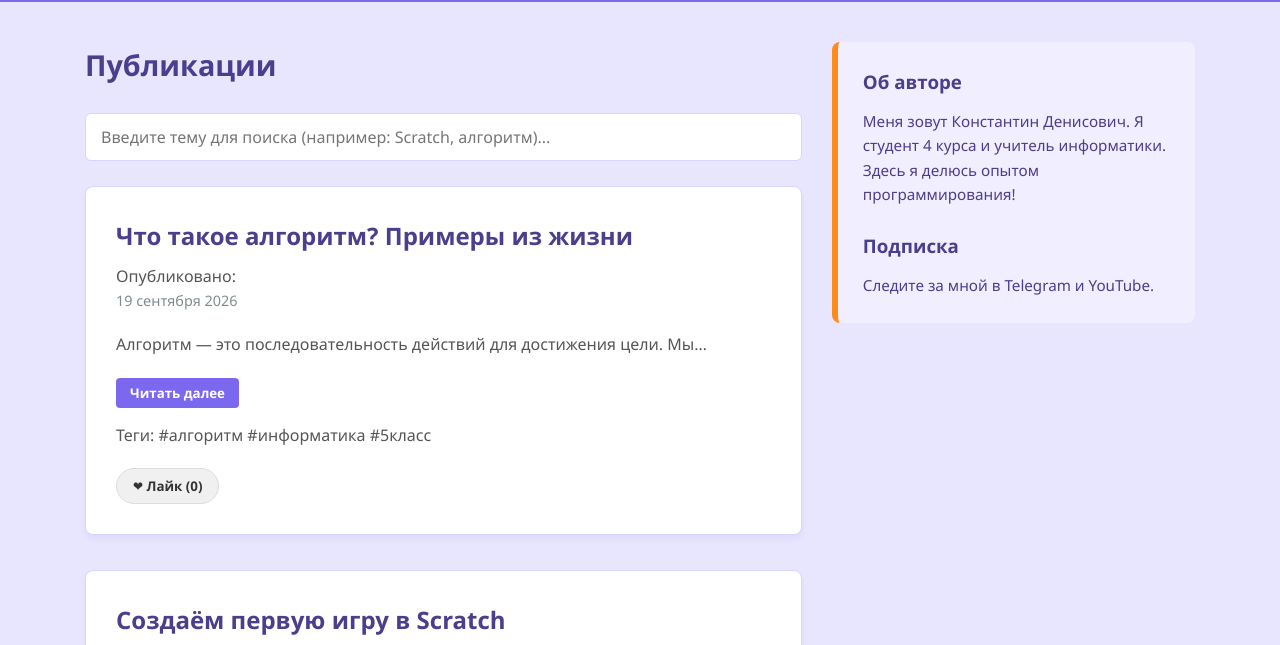
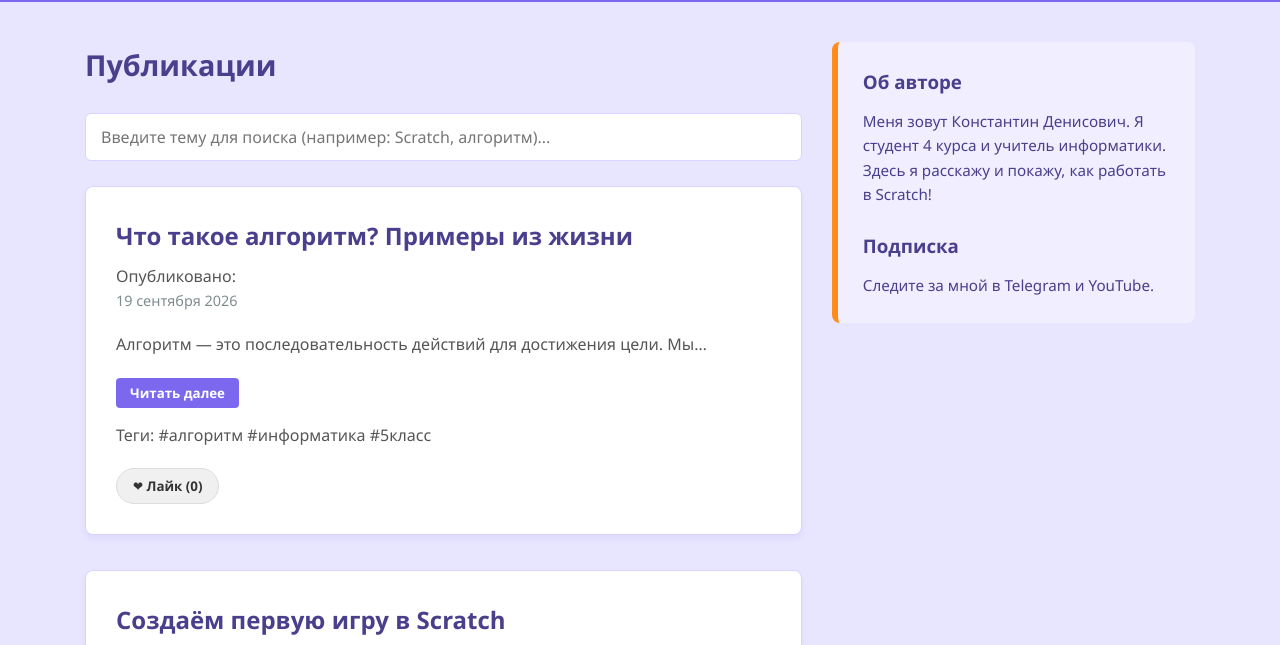
Before and after one commit to Konstantin-Dorskiy/WEB, a plain HTML site: page index.html in a window 1280 px wide. Shown: the part 130-775 px from the top of the page. Drawn offline with Linux system fonts and the light colour scheme.

Commit message:
Итог

```diff
--- a/algorithms-site/index.html
+++ b/index.html
@@ -39,7 +39,7 @@
         <!-- БОКОВАЯ ПАНЕЛЬ --> <!-- Комментарий-разделитель: начало боковой панели -->
         <aside> <!-- Семантический тег для боковой панели с дополнительной информацией -->
             <h3>Об авторе</h3> <!-- Заголовок блока «Об авторе» -->
-            <p>Меня зовут Константин Денисович. Я студент 4 курса и учитель информатики. Здесь я делюсь опытом программирования!</p> <!-- Текст с информацией об авторе -->
+            <p>Меня зовут Константин Денисович. Я студент 4 курса и учитель информатики. Здесь я расскажу и покажу, как работать в Scratch!</p> <!-- Текст с информацией об авторе -->
 
             <h3>Подписка</h3> <!-- Заголовок блока «Подписка» -->
             <p>Следите за мной в Telegram и YouTube.</p> <!-- Текст с призывом подписаться -->
```
Also changed, not shown: script.js (renamed from algorithms-site/script.js), style.css (renamed from algorithms-site/style.css).
